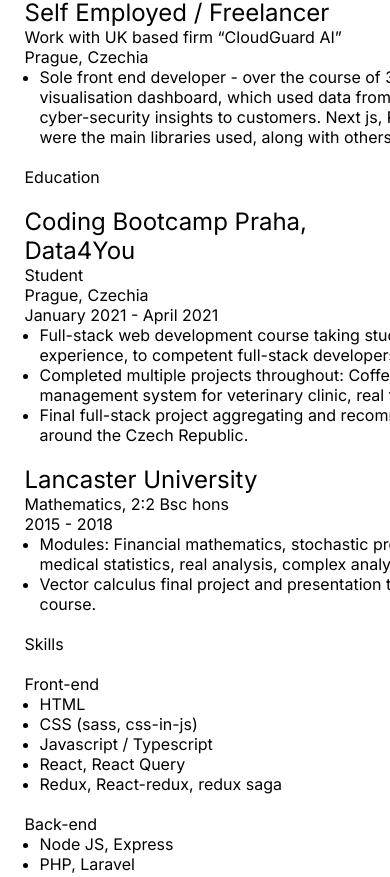
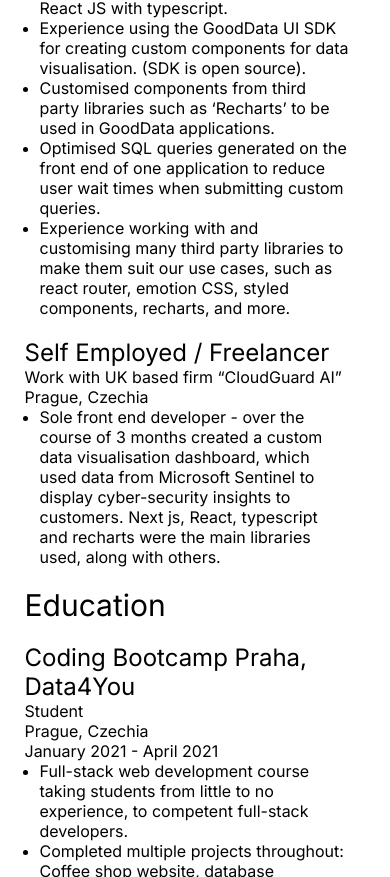
Before and after one commit to Burkes321/burkes-cv, a Next.js app: page / in a window 390 px wide. Shown: the part 1127-2004 px from the top of the page. Built offline with nearby package versions, Linux system fonts and the light colour scheme.

Commit message:
finalise fix mobile display, additional few minor fixes to come

```diff
--- a/src/app/page.module.scss
+++ b/src/app/page.module.scss
@@ -82,15 +82,27 @@ $mobile-small: 654px;
     .experienceInfo {
       margin-left: 15px;
       width: 601px;
+
+      @media (max-width: $mobile-small) {
+        width: 310px;
+      }
     }
 
     .educationHeader {
       margin-top: 20px;
+      font-size: var(--section-header-size-normal);
+
+      @media (max-width: $mobile-small) {
+        font-size: var(--section-header-size-mobile);
+      }
     }
 
     .skillsSectionHeader {
+      font-size: var(--section-header-size-normal);
+
       @media (max-width: 1000px) {
         margin-top: 20px;
+        font-size: var(--section-header-size-mobile);
       }
     }
 
--- a/src/app/page.tsx
+++ b/src/app/page.tsx
@@ -43,7 +43,7 @@ const Home = () => (
       />
     </div>
 
-    <Text className={css.bio} fontSize="20px">
+    <Text className={css.bio}>
       Full-stack software engineer currently working at Emplifi in Czechia.
       Experience working as part of a team to develop complex data analytics
       applications for business users. Primary stack of React, Next js,
@@ -126,9 +126,7 @@ const Home = () => (
           </ul>
         </ExperienceItem>
 
-        <Text className={css.educationHeader} fontSize="48px">
-          Education
-        </Text>
+        <Text className={css.educationHeader}>Education</Text>
 
         {/* TODO: need logo */}
         <ExperienceItem
@@ -169,9 +167,7 @@ const Home = () => (
         </ExperienceItem>
       </div>
       <div>
-        <Text fontSize="48px" className={css.skillsSectionHeader}>
-          Skills
-        </Text>
+        <Text className={css.skillsSectionHeader}>Skills</Text>
 
         <Text className={css.skillsSectionSubHeader} fontSize="32px">
           Front-end
```
